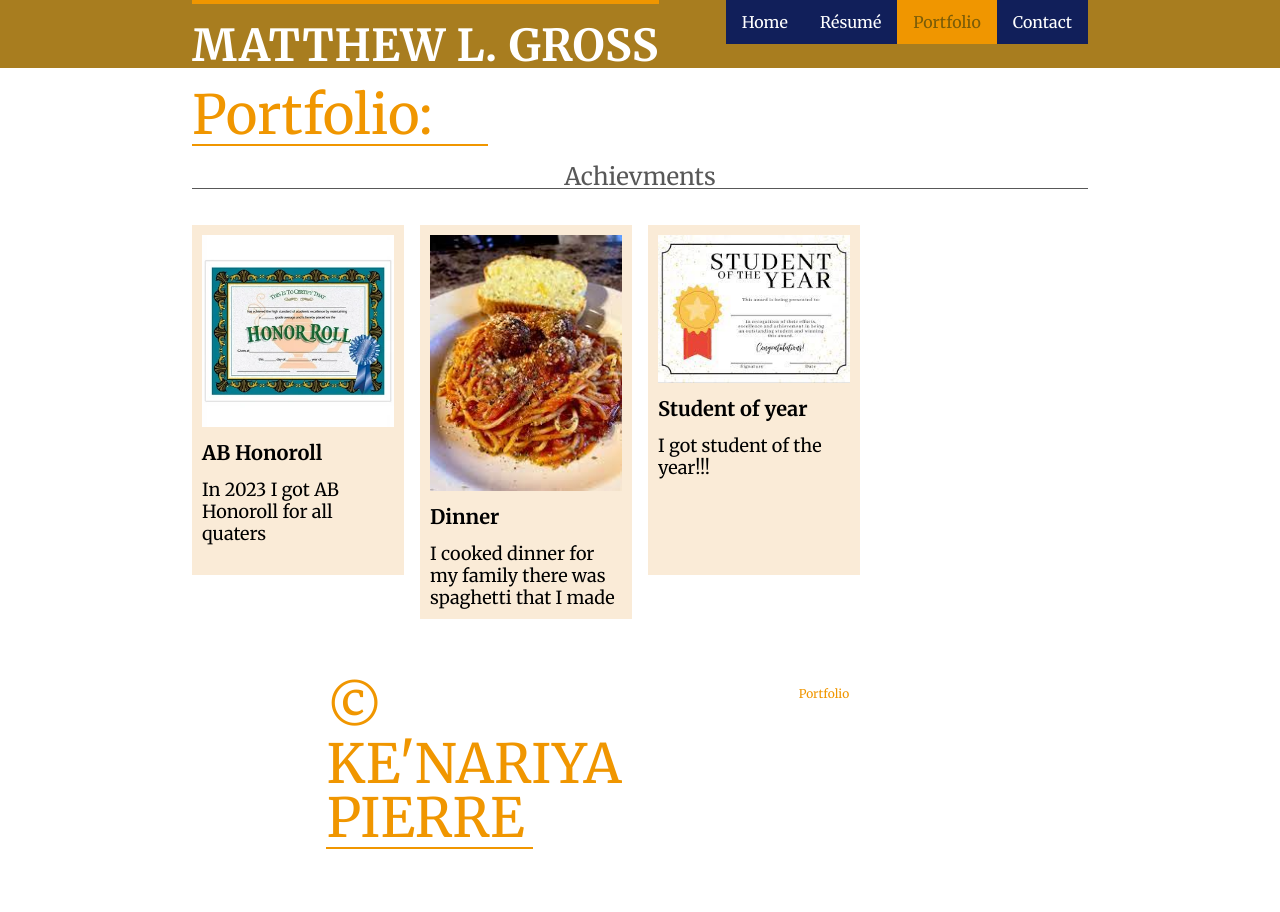
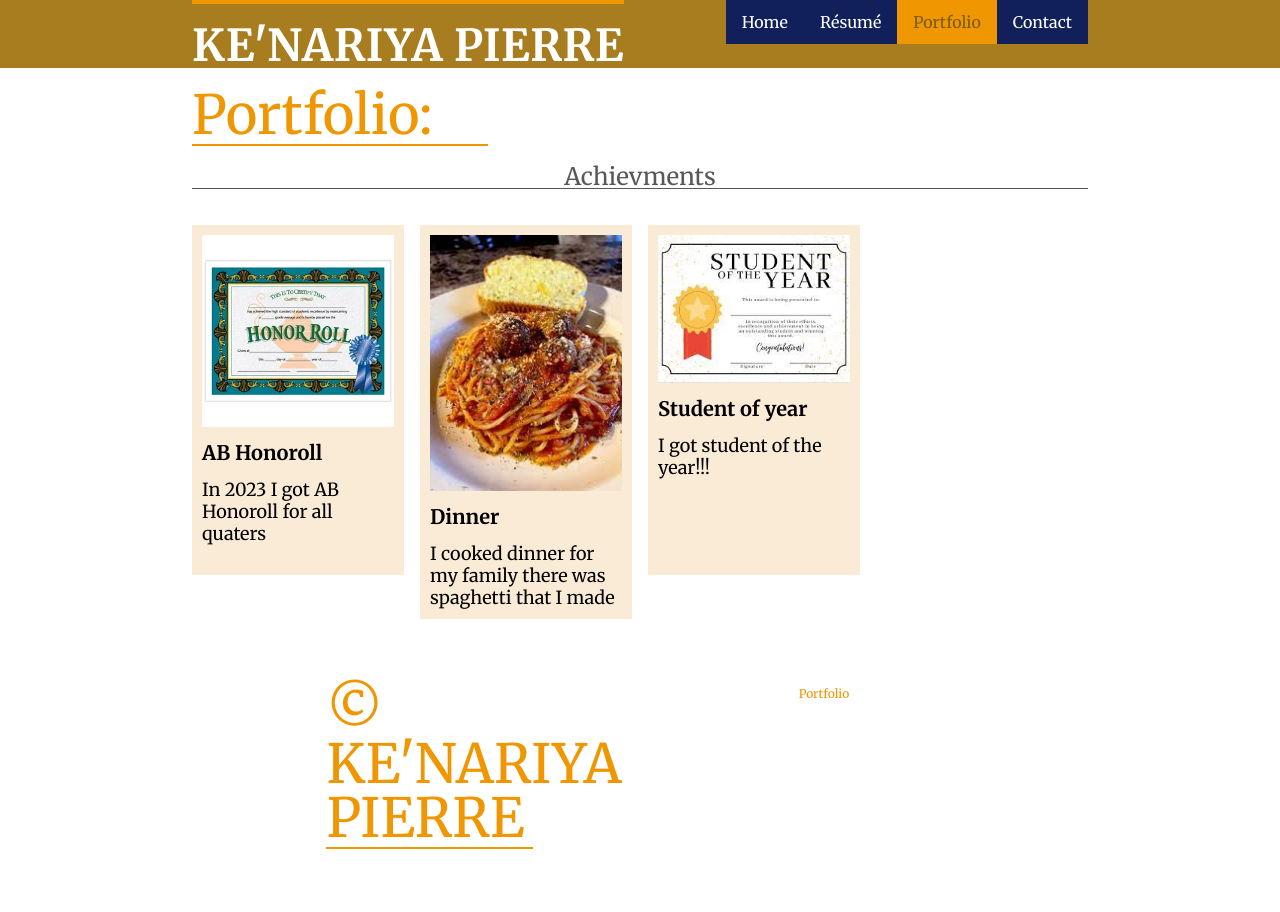
Before and after one commit to KeNariya/Resume-Project-1, a plain HTML site: page portfolio.html in a window 1280 px wide. Drawn offline with Linux system fonts and the light colour scheme.

Commit message:
Add files via upload

```diff
--- a/portfolio.html
+++ b/portfolio.html
@@ -15,7 +15,7 @@
         <!-- Header -->
 
         <header>
-            <h1>Matthew L. Gross</h1>
+            <h1>Ke'Nariya Pierre</h1>
             <a href="contact.html">Contact</a>
             <a class="active" href="portfolio.html">Portfolio</a>
             <a href="resume.html">Résumé</a>
```
